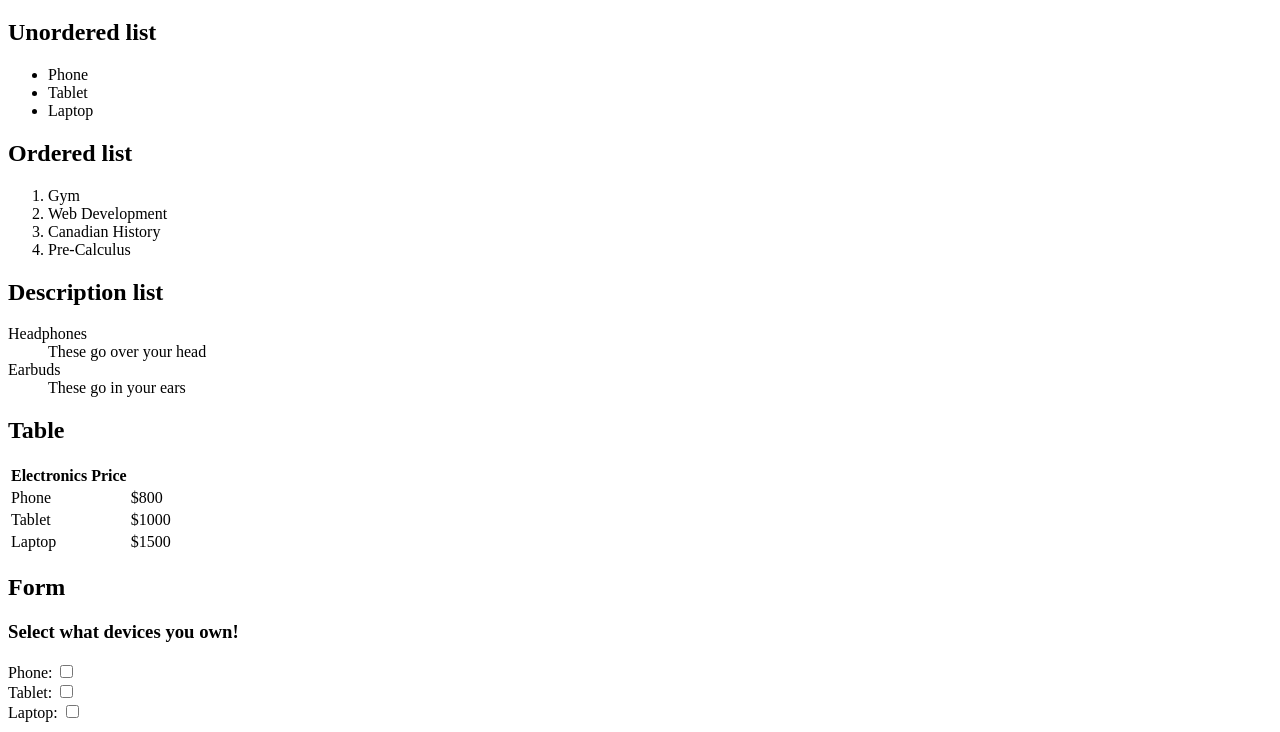
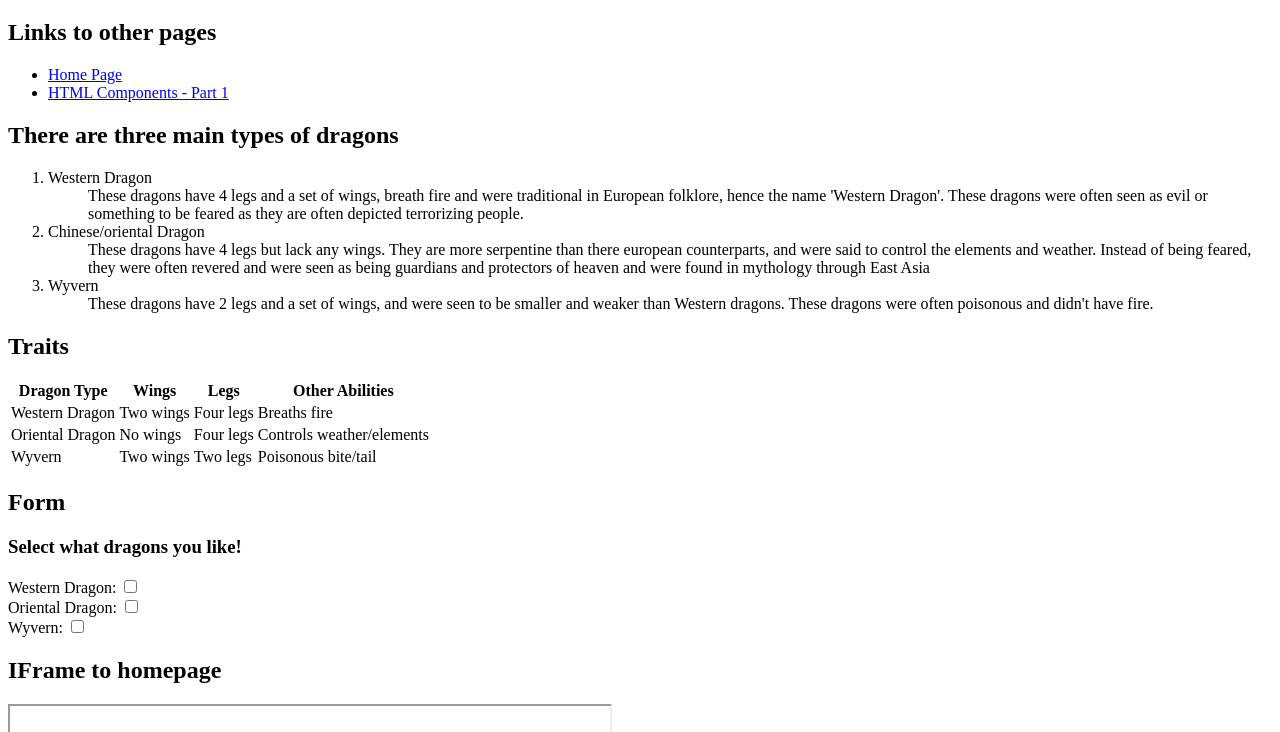
Before and after one commit to Leanna-S/FirstWebProject-new, a plain HTML site: page part2.html in a window 1280 px wide. Shown: the part 61-793 px from the top of the page. Drawn offline with Linux system fonts and the light colour scheme.

Commit message:
Format and content changes

```diff
--- a/index.html
+++ b/index.html
@@ -25,9 +25,18 @@
 </head>
 <body>
     <h1>Hello World!</h1>
+
+
+    <h2>Links to other pages</h2>
+    <ul>
+        <li><a href="part1.html">HTML Components - Part 1</a></li>
+        <li><a href="part2.html">HTML Components - Part 2</a></li>
+    </ul>
+
+
     <p>My name is Leanna Szypowski</p>
-    <a href = "https://www.pembinatrails.ca/earlycollege" >PTEC Home Page</a><br><br>
-    <button class = "button">Button</button><br><br>
+    <a href = "https://www.pembinatrails.ca/earlycollege" >PTEC Home Page</a><br/><br/>
+    <button class = "button">Button that does NOTHING</button><br/><br/>
     <img src = "https://wallpapercave.com/wp/wp3772019.jpg" alt = "Epic Dragon" style = "width:480px;height:256px;">
 </body>
 </html>
--- a/part2.html
+++ b/part2.html
@@ -8,55 +8,84 @@
 </head>
 <body>
     <h1>Part 2 of HTML Components</h1>
-    <h2>Unordered list</h2>
+
+
+    <h2>Links to other pages</h2>
     <ul>
-        <li>Phone</li>
-        <li>Tablet</li>
-        <li>Laptop</li>
+        <li><a href="index.html">Home Page</a></li>
+        <li><a href="part1.html">HTML Components - Part 1</a></li>
     </ul>
-    <h2>Ordered list</h2>
+
+
+    <h2>There are three main types of dragons</h2>
     <ol>
-        <li>Gym</li>
-        <li>Web Development</li>
-        <li>Canadian History</li>
-        <li>Pre-Calculus</li>
+        <dl>
+            <dt>
+                <li>Western Dragon</li>
+            </dt>
+            <dd>These dragons have 4 legs and a set of wings, breath fire and were traditional in European folklore,
+                hence the name 'Western Dragon'. These dragons were often seen as evil or something to be feared as
+                they are often depicted terrorizing people.</dd>
+            <dt>
+                <li>Chinese/oriental Dragon</li>
+            </dt>
+            <dd>These dragons have 4 legs but lack any wings. They are more serpentine than there european counterparts,
+                and were said to control the elements and weather. Instead of being feared, they were often revered and
+                were seen as being guardians and protectors of heaven and were found in mythology through East Asia</dd>
+            <dt>
+                <li>Wyvern</li>
+            </dt>
+            <dd>These dragons have 2 legs and a set of wings, and were seen to be smaller and weaker than Western dragons.
+                These dragons were often poisonous and didn't have fire.</dd>
+
+        </dl>
     </ol>
-    <h2>Description list</h2>
-    <dl>
-        <dt>Headphones</dt>
-        <dd>These go over your head</dd>
-        <dt>Earbuds</dt>
-        <dd>These go in your ears</dd>
-    </dl>
-    <h2>Table</h2>
+
+
+    <h2>Traits</h2>
     <table>
         <tr>
-            <th>Electronics Price</th>
+            <th>Dragon Type</th>
+            <th>Wings</th>
+            <th>Legs</th>
+            <th>Other Abilities</th>
         </tr>
         <tr>
-            <td>Phone</td>
-            <td>$800</td>
+            <td>Western Dragon</td>
+            <td>Two wings</td>
+            <td>Four legs</td>
+            <td>Breaths fire</td>
         </tr>
         <tr>
-            <td>Tablet</td>
-            <td>$1000</td>
+            <td>Oriental Dragon</td>
+            <td>No wings</td>
+            <td>Four legs</td>
+            <td>Controls weather/elements</td>
         </tr>
         <tr>
-            <td>Laptop</td>
-            <td>$1500</td>
+            <td>Wyvern</td>
+            <td>Two wings</td>
+            <td>Two legs</td>
+            <td>Poisonous bite/tail</td>
         </tr>
     </table>
+
     <h2>Form</h2>
-    <h3>Select what devices you own!</h3>
+    <h3>Select what dragons you like!</h3>
     <form>
-        <label for="phone">Phone:</label>
-        <input type="checkbox" id="phone" name="phone"/><br/>
-        <label for="tablet">Tablet:</label>
-        <input type="checkbox" id="tablet" name="tablet"/><br/>
-        <label for="laptop">Laptop:</label>
-        <input type="checkbox" id="laptop" name="laptop"/>
+        <label for="wstdrg">Western Dragon:</label>
+        <input type="checkbox" id="wstdrg" name="wstdrg"/><br/>
+        <label for="oridrg">Oriental Dragon:</label>
+        <input type="checkbox" id="oridrg" name="oridrg"/><br/>
+        <label for="wyvn">Wyvern:</label>
+        <input type="checkbox" id="wyvn" name="wyvn"/>
     </form>
     <h2>IFrame to homepage</h2>
-    <iframe src="index.html" title="Division Portal" height="400px" width="600px"></iframe>
+    <iframe
+    src="index.html"
+    title="Homepage of website"
+    height="400px" width="600px"
+    ></iframe>
+    <h6>&#169; Leanna Szypowski</h6>
 </body>
 </html>
```
Also changed, not shown: part1.html (+21 -10 lines).
